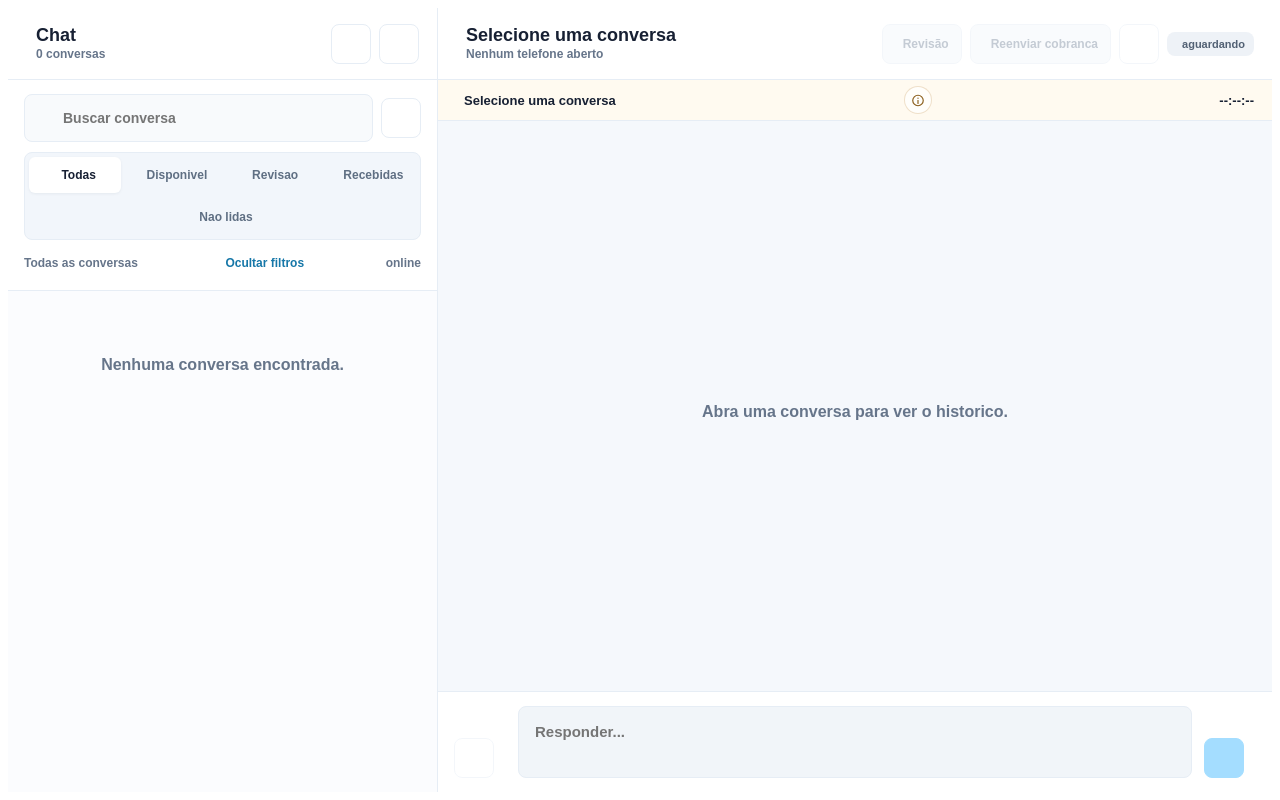
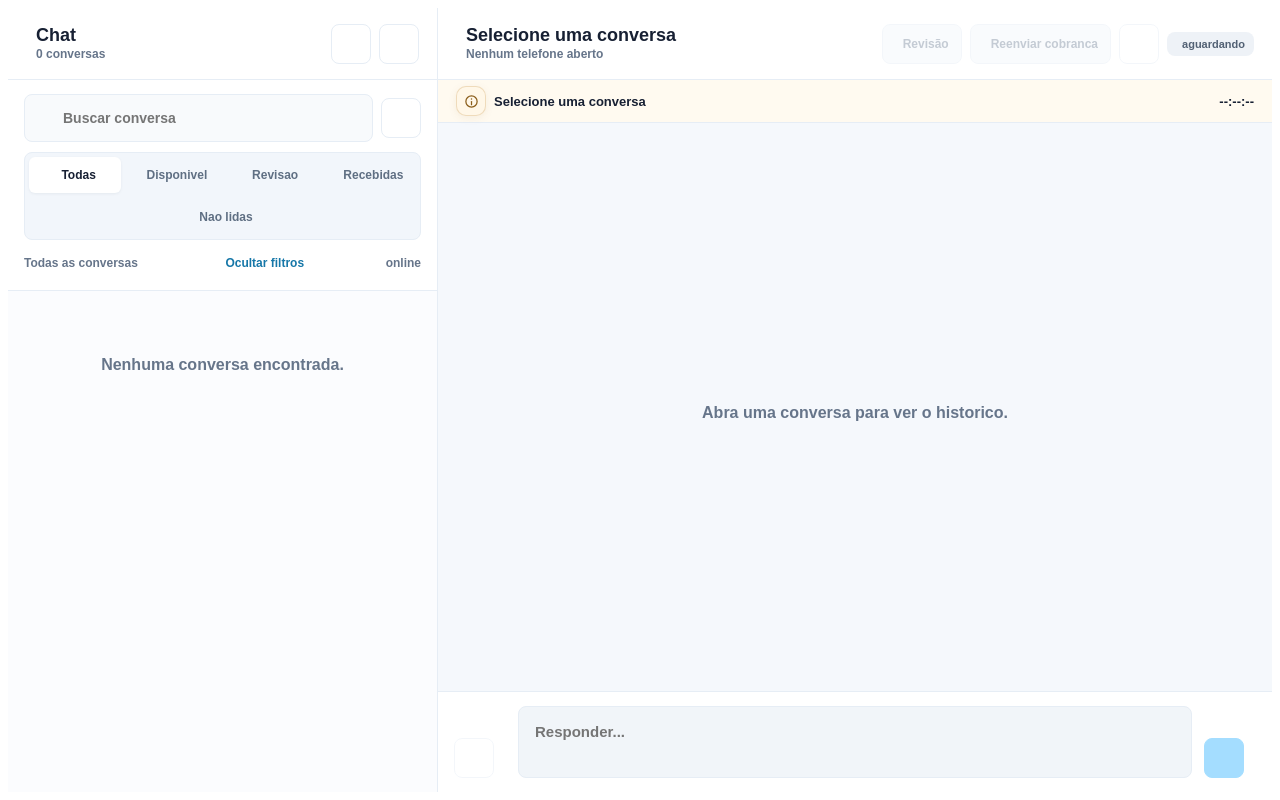
Before and after one commit to User17055/Lis-onTech, a PHP site: page /painel/pages/chat.php in a window 1280 px wide. Run offline with PHP 8.4, Linux system fonts and the light colour scheme; the visitor is signed in with stand-in values (Sample User, id 1); data that the repository does not hold is empty.

Commit message:
Agora o ícone SVG de ajuda ficou no canto esquerdo, no lugar do cadeado

```diff
--- a/public_html/painel/pages/chat.php
+++ b/public_html/painel/pages/chat.php
@@ -318,35 +318,33 @@ if (!authIsLoggedIn()) { http_response_code(403); exit('Sem login'); }
     }
     .window-panel:hover{filter:brightness(.99);}
     .window-copy{display:flex;align-items:center;gap:8px;min-width:0;}
-    .window-copy i{font-size:15px;}
     .window-copy strong{display:block;font-size:13px;font-weight:900;}
     .window-copy span{display:none;}
     .window-panel.open{background:#f4fff9;}
-    .window-panel.open .window-copy i{color:var(--ok);}
     .window-panel.closed{background:#fffaf0;}
-    .window-panel.closed .window-copy i{color:var(--warn);}
     .window-timer{font-size:13px;font-weight:900;white-space:nowrap;color:var(--text);}
     .window-help-btn{
-      width:28px;
-      height:28px;
+      width:30px;
+      height:30px;
       border:1px solid rgba(183,121,31,.22);
-      border-radius:999px;
-      background:rgba(255,255,255,.72);
+      border-radius:10px;
+      background:#fff7e8;
       color:#8a5d1a;
       display:inline-flex;
       align-items:center;
       justify-content:center;
       cursor:pointer;
       transition:.16s;
-      flex:0 0 28px;
+      flex:0 0 30px;
+      box-shadow:0 2px 8px rgba(138,93,26,.08);
     }
     .window-help-btn:hover{background:#fff;border-color:#f3c27a;color:#704712;}
     .window-help-btn svg{width:15px;height:15px;display:block;}
-    .window-panel.open .window-help-btn{border-color:rgba(15,159,110,.22);color:#08734d;}
+    .window-panel.open .window-help-btn{background:#edfff6;border-color:rgba(15,159,110,.22);color:#08734d;}
     .window-panel.open .window-help-btn:hover{border-color:#94d9bc;color:#065f46;}
     .window-help-popover{
       position:absolute;
-      right:18px;
+      left:18px;
       top:calc(100% + 8px);
       width:min(340px,calc(100vw - 36px));
       border:1px solid var(--line);
@@ -361,7 +359,7 @@ if (!authIsLoggedIn()) { http_response_code(403); exit('Sem login'); }
     .window-help-popover::before{
       content:"";
       position:absolute;
-      right:58px;
+      left:10px;
       top:-7px;
       width:12px;
       height:12px;
@@ -950,19 +948,18 @@ if (!authIsLoggedIn()) { http_response_code(403); exit('Sem login'); }
 
       <div class="window-panel closed" id="windowPanel">
         <div class="window-copy">
-          <i class="fa-solid fa-lock"></i>
+          <button class="window-help-btn" id="windowHelpBtn" type="button" title="Entender status da janela" aria-expanded="false" aria-controls="windowHelpPopover">
+            <svg viewBox="0 0 24 24" aria-hidden="true" fill="none">
+              <circle cx="12" cy="12" r="9" stroke="currentColor" stroke-width="2"></circle>
+              <path d="M12 17v-5" stroke="currentColor" stroke-width="2" stroke-linecap="round"></path>
+              <circle cx="12" cy="8" r="1.2" fill="currentColor"></circle>
+            </svg>
+          </button>
           <div>
             <strong id="windowTitle">Selecione uma conversa</strong>
             <span id="windowSubtitle">O envio de texto livre depende da janela de 24h.</span>
           </div>
         </div>
-        <button class="window-help-btn" id="windowHelpBtn" type="button" title="Entender status da janela" aria-expanded="false" aria-controls="windowHelpPopover">
-          <svg viewBox="0 0 24 24" aria-hidden="true" fill="none">
-            <circle cx="12" cy="12" r="9" stroke="currentColor" stroke-width="2"></circle>
-            <path d="M12 17v-5" stroke="currentColor" stroke-width="2" stroke-linecap="round"></path>
-            <circle cx="12" cy="8" r="1.2" fill="currentColor"></circle>
-          </svg>
-        </button>
         <div class="window-timer" id="windowTimer">--:--:--</div>
         <div class="window-help-popover" id="windowHelpPopover" role="dialog" aria-hidden="true">
           <strong id="windowHelpTitle">Status da janela</strong>
```
